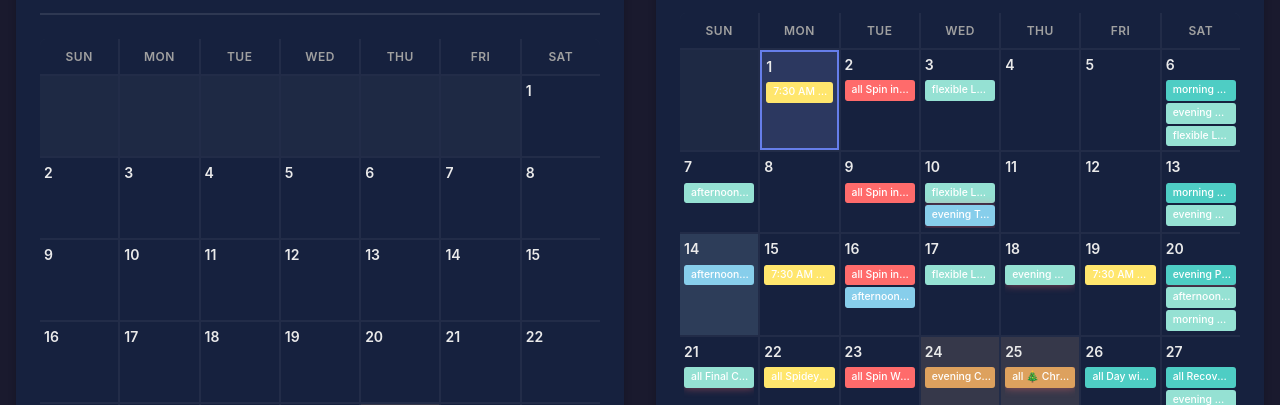
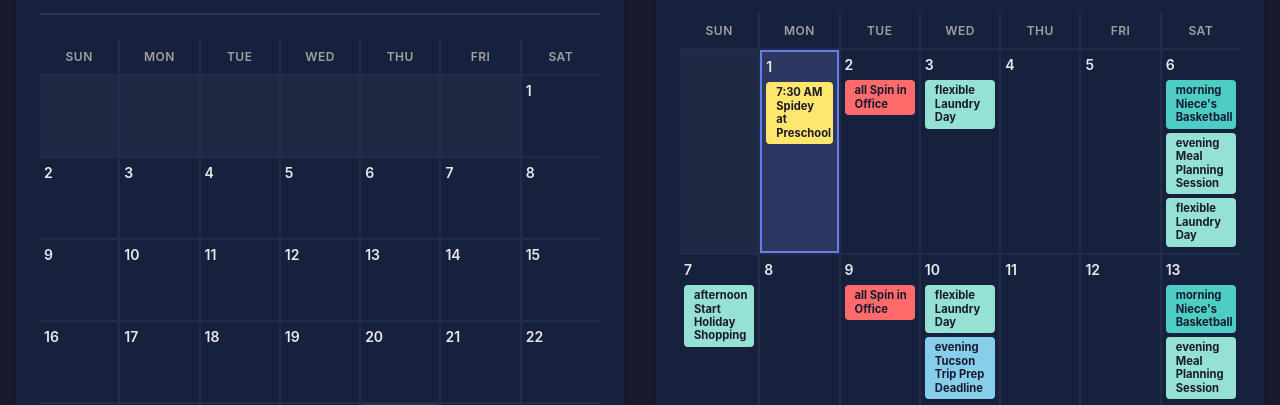
Before and after one commit to cosperjeff-arizona/homec, a plain HTML site: page index.html in a window 1280 px wide. Shown: the part 322-727 px from the top of the page. Drawn offline with Linux system fonts and the light colour scheme.

Commit message:
Update styles.css

```diff
--- a/styles/styles.css
+++ b/styles/styles.css
@@ -230,7 +230,7 @@ body {
 /* Calendar Grid */
 .calendar-grid {
   display: grid;
-  /* FIXED: minmax(0, 1fr) prevents columns from expanding beyond their width */
+  /* minmax(0, 1fr) ensures columns don't expand beyond width */
   grid-template-columns: repeat(7, minmax(0, 1fr));
   gap: 2px;
   background: rgba(255, 255, 255, 0.05);
@@ -298,20 +298,30 @@ body {
   overflow: hidden;
 }
 
+/* UPDATED: Event Dot Styling */
 .event-dot {
-  font-size: 0.65rem;
-  padding: 2px 4px;
-  border-radius: 3px;
-  color: white;
-  font-weight: 500;
-  white-space: nowrap;
-  overflow: hidden;
-  text-overflow: ellipsis;
-  border-left: 3px solid;
+  font-size: 0.7rem;
+  padding: 4px 6px;
+  border-radius: 4px;
+
+  /* Dark text for contrast against pastel colors */
+  color: var(--bg-primary);
+  font-weight: 700;
+
+  /* Text Wrapping */
+  white-space: normal;
+  height: auto;
+  line-height: 1.2;
+
+  /* Use subtle border instead of solid color border */
+  border-left: 4px solid rgba(0,0,0, 0.2);
+  margin-bottom: 2px;
 }
 
 .event-dot.priority {
-  box-shadow: 0 0 8px rgba(255, 107, 107, 0.5);
+  box-shadow: 0 2px 4px rgba(0, 0, 0, 0.2);
+  position: relative;
+  z-index: 1;
 }
 
 .more-events {
```
